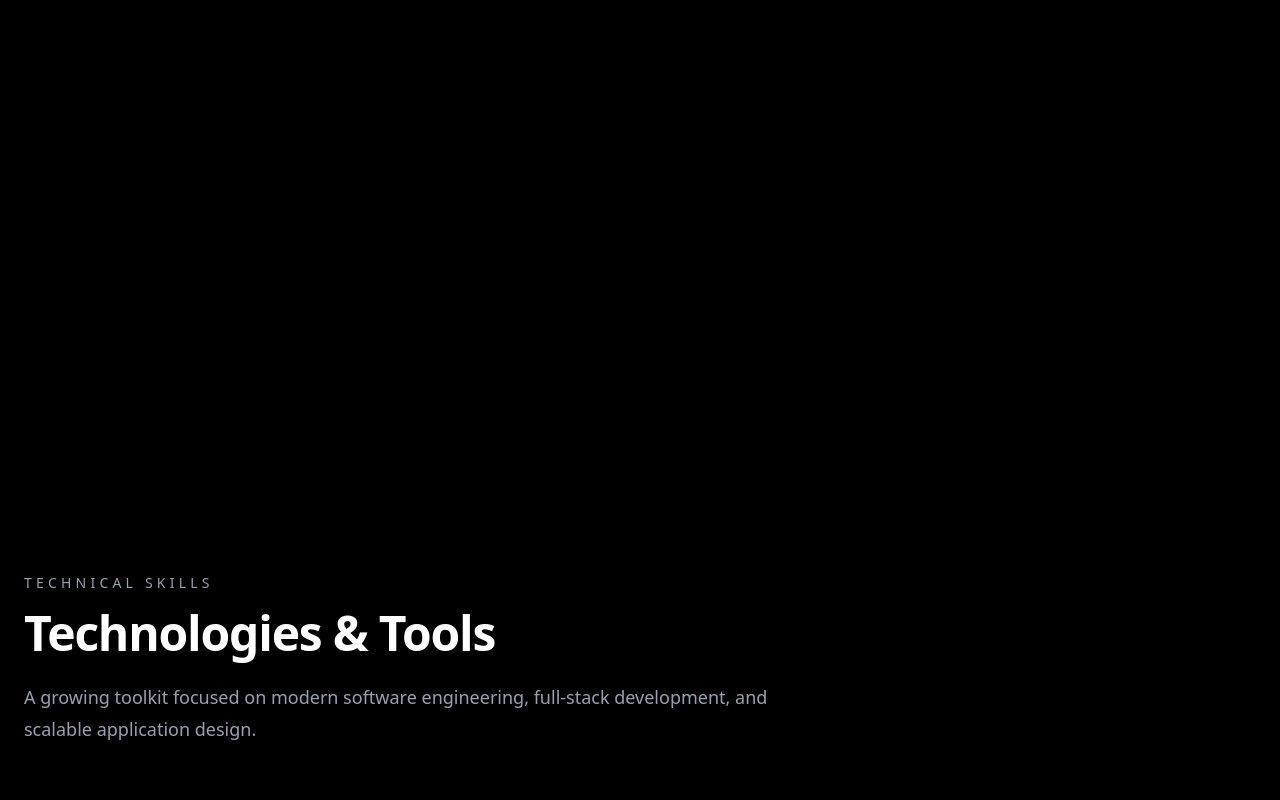
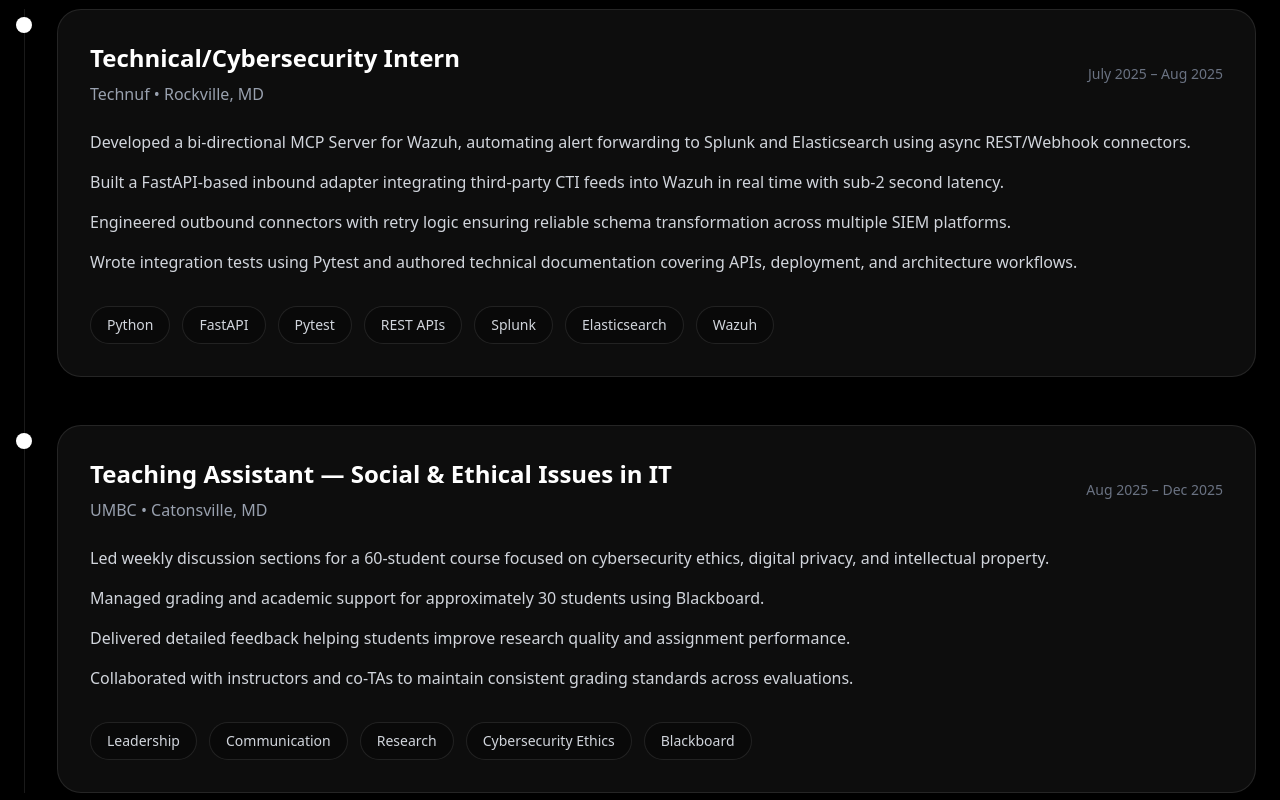
Before and after one commit to rajan10kuwar/my-portfolio-website, a Next.js app: page / in a window 1280 px wide. Shown: the part 2720-3520 px from the top of the page. Built offline with nearby package versions, Linux system fonts and the light colour scheme.

Commit message:
Add professional experience timeline section

```diff
--- a/app/page.tsx
+++ b/app/page.tsx
@@ -206,7 +206,158 @@ export default function PortfolioNavbar() {
           <h2 className="text-4xl font-bold">Projects</h2>
         </section>
         <section id="experience" className="mx-auto min-h-screen max-w-7xl px-6 py-24">
-          <h2 className="text-4xl font-bold">Experience</h2>
+          {/* Heading */}
+          <div className="max-w-3xl">
+            <p className="text-sm font-medium uppercase tracking-[0.3em] text-gray-400">
+              Experience
+            </p>
+
+            <h2 className="mt-4 text-4xl font-bold tracking-tight md:text-5xl">
+              Professional Experience
+            </h2>
+
+            <p className="mt-6 text-lg leading-8 text-gray-400">
+              Hands-on experience across software engineering,
+              cybersecurity, backend systems, and technical instruction.
+            </p>
+          </div>
+
+          {/* Timeline */}
+          <div className="mt-16 border-l border-white/10 pl-8 space-y-12">
+
+            {/* Internship */}
+            <div className="relative">
+              <div className="absolute -left-[41px] top-2 h-4 w-4 rounded-full bg-white"></div>
+
+              <div className="rounded-3xl border border-white/10 bg-white/5 p-8 backdrop-blur-sm">
+                <div className="flex flex-col gap-3 md:flex-row md:items-center md:justify-between">
+                  <div>
+                    <h3 className="text-2xl font-semibold">
+                      Technical/Cybersecurity Intern
+                    </h3>
+
+                    <p className="mt-2 text-gray-400">
+                      Technuf • Rockville, MD
+                    </p>
+                  </div>
+
+                  <p className="text-sm text-gray-500">
+                    July 2025 – Aug 2025
+                  </p>
+                </div>
+
+                <ul className="mt-6 space-y-4 text-gray-300">
+                  <li>
+                    Developed a bi-directional MCP Server for Wazuh,
+                    automating alert forwarding to Splunk and
+                    Elasticsearch using async REST/Webhook connectors.
+                  </li>
+
+                  <li>
+                    Built a FastAPI-based inbound adapter integrating
+                    third-party CTI feeds into Wazuh in real time with
+                    sub-2 second latency.
+                  </li>
+
+                  <li>
+                    Engineered outbound connectors with retry logic
+                    ensuring reliable schema transformation across
+                    multiple SIEM platforms.
+                  </li>
+
+                  <li>
+                    Wrote integration tests using Pytest and authored
+                    technical documentation covering APIs, deployment,
+                    and architecture workflows.
+                  </li>
+                </ul>
+
+                {/* Tech Stack */}
+                <div className="mt-8 flex flex-wrap gap-3">
+                  {[
+                    "Python",
+                    "FastAPI",
+                    "Pytest",
+                    "REST APIs",
+                    "Splunk",
+                    "Elasticsearch",
+                    "Wazuh",
+                  ].map((tech) => (
+                    <span
+                      key={tech}
+                      className="rounded-full border border-white/10 bg-black/30 px-4 py-2 text-sm text-gray-300"
+                    >
+                      {tech}
+                    </span>
+                  ))}
+                </div>
+              </div>
+            </div>
+
+            {/* Teaching Assistant */}
+            <div className="relative">
+              <div className="absolute -left-[41px] top-2 h-4 w-4 rounded-full bg-white"></div>
+
+              <div className="rounded-3xl border border-white/10 bg-white/5 p-8 backdrop-blur-sm">
+                <div className="flex flex-col gap-3 md:flex-row md:items-center md:justify-between">
+                  <div>
+                    <h3 className="text-2xl font-semibold">
+                      Teaching Assistant — Social & Ethical Issues in IT
+                    </h3>
+
+                    <p className="mt-2 text-gray-400">
+                      UMBC • Catonsville, MD
+                    </p>
+                  </div>
+
+                  <p className="text-sm text-gray-500">
+                    Aug 2025 – Dec 2025
+                  </p>
+                </div>
+
+                <ul className="mt-6 space-y-4 text-gray-300">
+                  <li>
+                    Led weekly discussion sections for a 60-student
+                    course focused on cybersecurity ethics, digital
+                    privacy, and intellectual property.
+                  </li>
+
+                  <li>
+                    Managed grading and academic support for
+                    approximately 30 students using Blackboard.
+                  </li>
+
+                  <li>
+                    Delivered detailed feedback helping students improve
+                    research quality and assignment performance.
+                  </li>
+
+                  <li>
+                    Collaborated with instructors and co-TAs to maintain
+                    consistent grading standards across evaluations.
+                  </li>
+                </ul>
+
+                {/* Skills */}
+                <div className="mt-8 flex flex-wrap gap-3">
+                  {[
+                    "Leadership",
+                    "Communication",
+                    "Research",
+                    "Cybersecurity Ethics",
+                    "Blackboard",
+                  ].map((skill) => (
+                    <span
+                      key={skill}
+                      className="rounded-full border border-white/10 bg-black/30 px-4 py-2 text-sm text-gray-300"
+                    >
+                      {skill}
+                    </span>
+                  ))}
+                </div>
+              </div>
+            </div>
+          </div>
         </section>
 
         <section id="skills" className="mx-auto min-h-screen max-w-7xl px-6 py-24">
```
